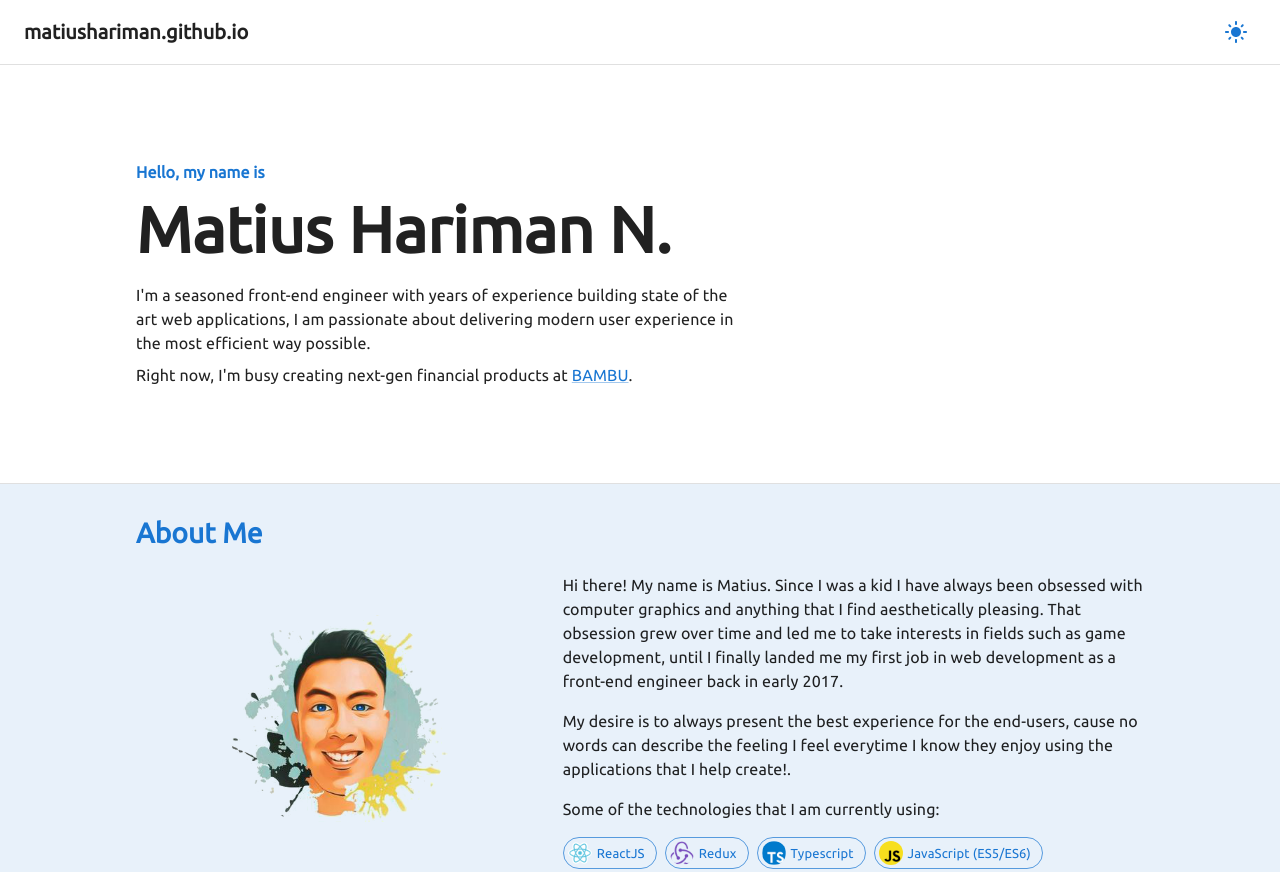
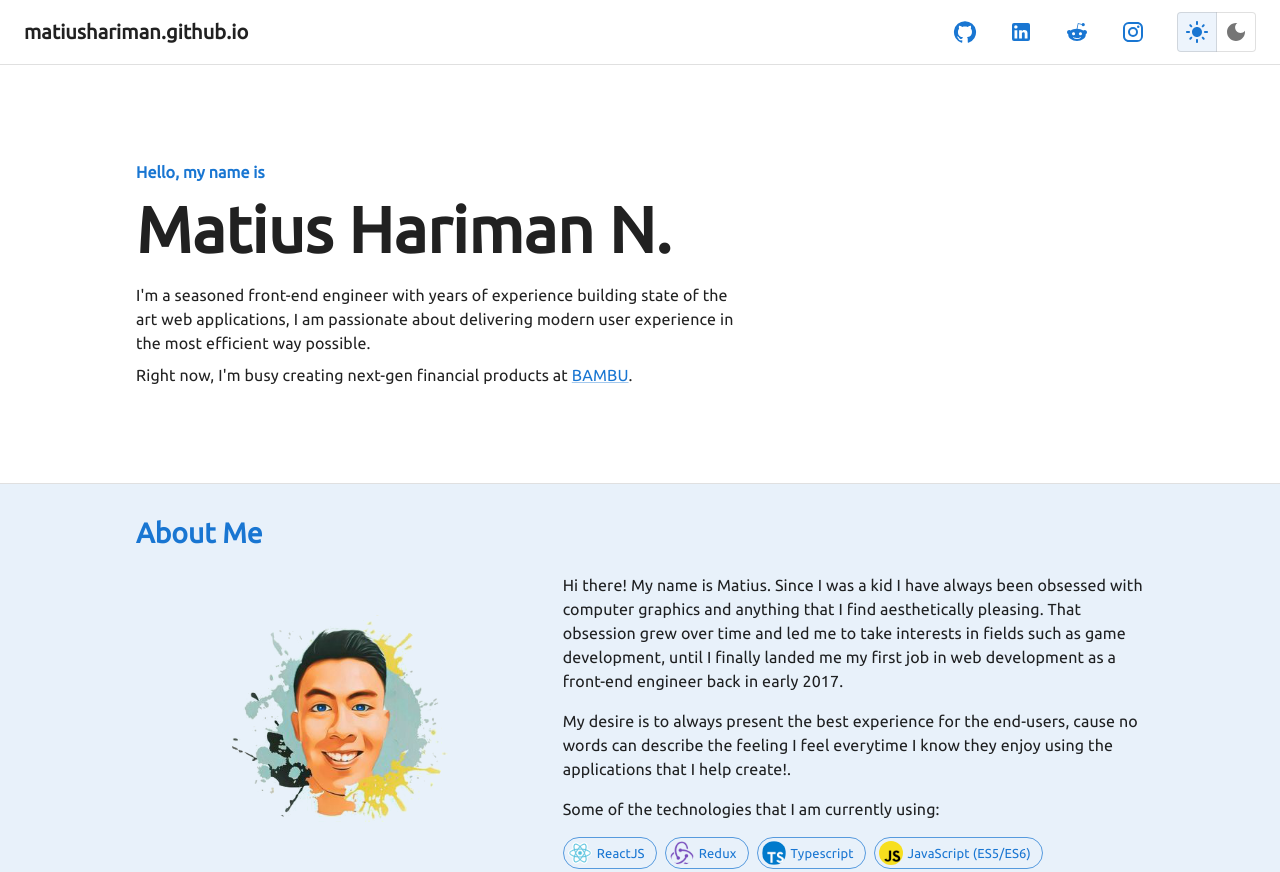
Before and after one commit to matiushariman/matiushariman.github.io, a Gatsby site: page / in a window 1280 px wide. Shown: the top 872 px of the page. Built offline with nearby package versions, Linux system fonts and the light colour scheme; Gatsby itself is replaced by a stand-in of ours.

Commit message:
:sparkles: add social media list

```diff
--- /dev/null
+++ b/src/components/Layout/Footer.tsx
@@ -0,0 +1,34 @@
+import Box from '@mui/material/Box';
+import Stack from '@mui/material/Stack';
+import { Theme } from '@mui/material/styles';
+import Toolbar from '@mui/material/Toolbar';
+import Typography from '@mui/material/Typography';
+import useMediaQuery from '@mui/material/useMediaQuery';
+import * as React from 'react';
+
+import SocialMediaList from './SocialMediaList';
+
+const Footer = () => {
+  const isMobile = useMediaQuery((theme: Theme) => theme.breakpoints.down('md'));
+
+  return (
+    <Stack
+      direction="column"
+      sx={(theme) => ({
+        backgroundColor: theme.palette.background.paper,
+        color: theme.palette.text.secondary,
+      })}
+    >
+      {isMobile ? (
+        <Box display="flex" sx={{ justifyContent: 'space-around' }}>
+          <SocialMediaList />
+        </Box>
+      ) : null}
+      <Toolbar sx={{ justifyContent: 'space-around' }}>
+        <Typography variant="body2">Developed by Matius Hariman N</Typography>
+      </Toolbar>
+    </Stack>
+  );
+};
+
+export default Footer;
--- a/src/components/Layout/Header.tsx
+++ b/src/components/Layout/Header.tsx
@@ -1,18 +1,29 @@
 import DarkModeIcon from '@mui/icons-material/DarkMode';
 import LightModeIcon from '@mui/icons-material/LightMode';
 import AppBar from '@mui/material/AppBar';
-import IconButton from '@mui/material/IconButton';
 import { useTheme } from '@mui/material/styles';
+import ToggleButton from '@mui/material/ToggleButton';
+import ToggleButtonGroup from '@mui/material/ToggleButtonGroup';
 import Toolbar from '@mui/material/Toolbar';
-import Tooltip from '@mui/material/Tooltip';
 import Typography from '@mui/material/Typography';
+import useMediaQuery from '@mui/material/useMediaQuery';
 import * as React from 'react';
 
 import { ColorModeContext } from './ColorModeContext';
+import SocialMediaList from './SocialMediaList';
 
 export const Header = () => {
   const theme = useTheme();
   const colorMode = React.useContext(ColorModeContext);
+  const isDesktop = useMediaQuery(theme.breakpoints.up('md'));
+
+  const handleToggleColorMode = (e: React.MouseEvent<HTMLElement>, newColorMode: string | null) => {
+    if (newColorMode !== null && newColorMode !== theme.palette.mode) {
+      if (colorMode.toggleColorMode) {
+        colorMode.toggleColorMode();
+      }
+    }
+  };
 
   return (
     <AppBar color="default" position="fixed" elevation={0}>
@@ -20,11 +31,28 @@ export const Header = () => {
         <Typography sx={{ flexGrow: 1 }} variant="h6" fontWeight="bold">
           matiushariman.github.io
         </Typography>
-        <Tooltip title={`Switch to ${theme.palette.mode === 'dark' ? 'light' : 'dark'} mode`}>
-          <IconButton onClick={colorMode.toggleColorMode} color="primary">
-            {theme.palette.mode === 'dark' ? <DarkModeIcon /> : <LightModeIcon />}
-          </IconButton>
-        </Tooltip>
+        {isDesktop ? <SocialMediaList /> : null}
+
+        <ToggleButtonGroup
+          sx={(theme) => ({
+            [theme.breakpoints.up('md')]: {
+              marginLeft: 3,
+            },
+          })}
+          value={theme.palette.mode}
+          exclusive
+          aria-label="theme mode"
+          onChange={handleToggleColorMode}
+          color="primary"
+          size="small"
+        >
+          <ToggleButton value="light">
+            <LightModeIcon />
+          </ToggleButton>
+          <ToggleButton value="dark">
+            <DarkModeIcon />
+          </ToggleButton>
+        </ToggleButtonGroup>
       </Toolbar>
     </AppBar>
   );
--- /dev/null
+++ b/src/components/Layout/SocialMediaList.tsx
@@ -0,0 +1,54 @@
+import GitHubIcon from '@mui/icons-material/GitHub';
+import InstagramIcon from '@mui/icons-material/Instagram';
+import LinkedInIcon from '@mui/icons-material/LinkedIn';
+import RedditIcon from '@mui/icons-material/Reddit';
+import IconButton from '@mui/material/IconButton';
+import Stack from '@mui/material/Stack';
+import * as React from 'react';
+
+const SOCIAL = [
+  {
+    icon: <GitHubIcon />,
+    alt: 'Github',
+    url: 'https://github.com/matiushariman',
+  },
+  {
+    icon: <LinkedInIcon />,
+    alt: 'Linkedin',
+    url: 'https://www.linkedin.com/in/matiushariman/',
+  },
+  {
+    icon: <RedditIcon />,
+    alt: 'Reddit',
+    url: 'https://www.reddit.com/user/SweggySpoderman9/',
+  },
+  {
+    icon: <InstagramIcon />,
+    alt: 'Instagram',
+    url: 'https://www.instagram.com/matiushariman/',
+  },
+];
+
+const SocialMediaList = () => {
+  const handleOpenSocialUrl: (url: string) => void = (url) => {
+    window.open(url, '_blank');
+  };
+
+  return (
+    <Stack direction="row" spacing={2}>
+      {SOCIAL.map((social) => (
+        <IconButton
+          onClick={() => {
+            handleOpenSocialUrl(social.url);
+          }}
+          color="primary"
+          key={social.alt}
+        >
+          {social.icon}
+        </IconButton>
+      ))}
+    </Stack>
+  );
+};
+
+export default SocialMediaList;
--- a/src/components/Layout/index.tsx
+++ b/src/components/Layout/index.tsx
@@ -4,6 +4,7 @@ import { createTheme, ThemeProvider, Palette, lighten } from '@mui/material/styl
 import * as React from 'react';
 
 import { ColorModeContext } from './ColorModeContext';
+import Footer from './Footer';
 import { Header } from './Header';
 
 export type LayoutProps = {
@@ -134,6 +135,7 @@ export const Layout = ({ children }: LayoutProps) => {
         <ThemeProvider theme={theme}>
           <Header />
           <Box>{children}</Box>
+          <Footer />
         </ThemeProvider>
       </ColorModeContext.Provider>
     </Box>
```
